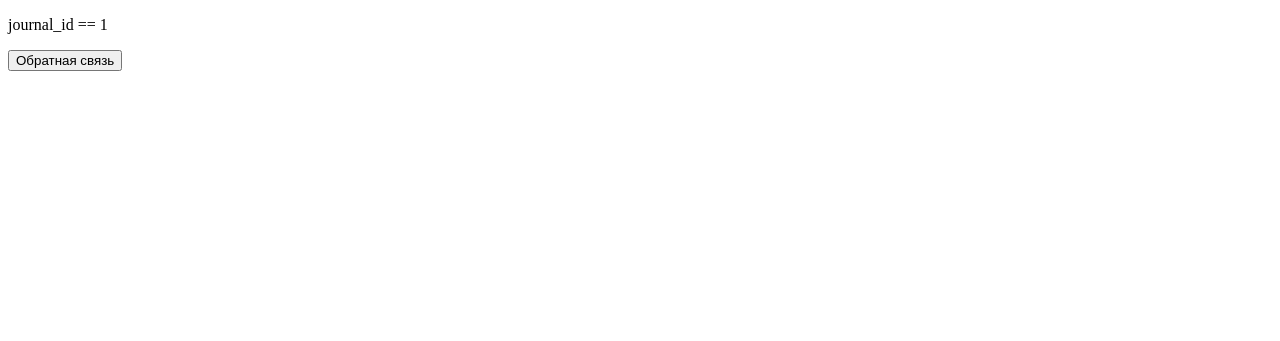
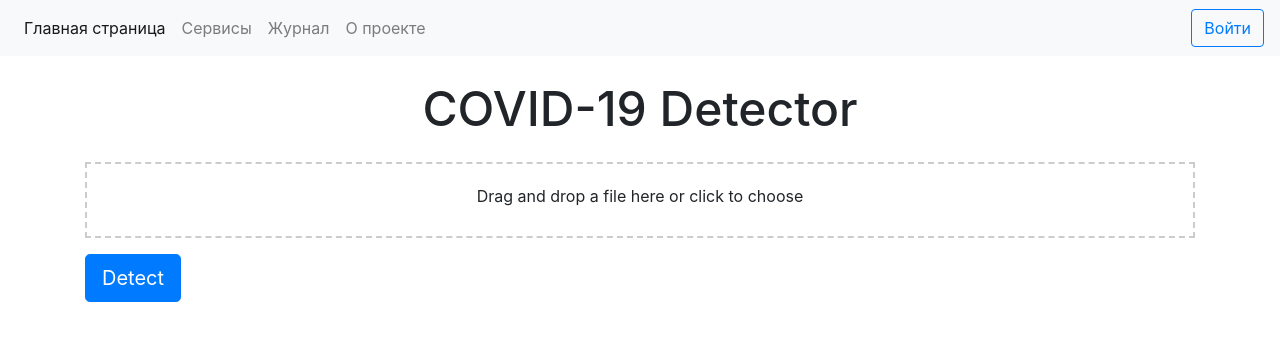
Before and after one commit to VadimKirillov/AI-med-service, a Flask app: page /covid_detector/1 in a window 1280 px wide. Shown: the top 341 px of the page. Run offline with Flask 3, Linux system fonts and the light colour scheme; data that the repository does not hold is empty; some libraries are stand-ins or nearby versions.

Commit message:
covid_classifier journal open

```diff
--- a/app.py
+++ b/app.py
@@ -258,6 +258,8 @@ def covid_detector():
 
 @app.route("/covid_detector/<int:journal_id>", methods=['GET', 'POST'])
 def COVID_Classifier(journal_id):
+    journal = Journal.query.filter_by(id=journal_id).first()
+
     if request.method == 'POST':
         action = request.form.get('action')
         if action == 'feedback':
@@ -265,7 +267,7 @@ def COVID_Classifier(journal_id):
             return redirect(url_for('Feedback', journal_id=journal_id))
         return render_template("COVID_Classifier_journal.html", journal_id=journal_id)
 
-    return render_template("COVID_Classifier_journal.html", journal_id=journal_id)
+    return render_template("COVID_Classifier_journal.html", journal=journal)
 
 
 @app.route("/feedback", methods=['GET', 'POST'])
--- a/templates/COVID_Classifier_journal.html
+++ b/templates/COVID_Classifier_journal.html
@@ -1,13 +1,84 @@
 <!DOCTYPE html>
-<html lang="en">
+<html>
 <head>
-    <meta charset="UTF-8">
-    <title>Title</title>
+    <title>COVID-19 Detector</title>
+    {% include 'top_menu_links.html'%}
+    <link rel="stylesheet" href="https://stackpath.bootstrapcdn.com/bootstrap/4.5.2/css/bootstrap.min.css">
+    <link rel="stylesheet" href="static/style.css">
+    <link rel="icon" type="image/png" href="static/images/logo.png">
+     <script src="https://cdn.jsdelivr.net/npm/sweetalert2@10"></script>
+    <script src="static/error_script.js"></script>
+
 </head>
 <body>
-    <p>journal_id == {{journal_id}}</p>
-     <form id="action_form_buttons" method="POST" enctype="multipart/form-data">
-            <button type="submit" class="btn btn-info" id="feedback_button" name="action" value="feedback">Обратная связь</button>
-     </form>
+
+{% include 'top_menu.html' %}
+    <div class="container mt-4">
+        <h1 class="mb-4">COVID-19 Detector</h1>
+        <form id="upload_form" method="POST" enctype="multipart/form-data">
+            <div id="drop_zone" class="mb-3">
+                <label for="file_input">Drag and drop a file here or click to choose</label>
+                <input type="file" name="file" id="file_input" style="display: none;">
+            </div>
+            <button type="submit" class="btn btn-primary btn-lg" name="action" value="detect">Detect</button>
+        </form>
+
+        {% if error %}
+        <script>
+            showError('{{error}}');
+        </script>
+        {% elif journal %}
+        <p>Start time: {{ journal.start_time }}</p>
+        <p>End time: {{ journal.end_time }}</p>
+        <h4>Result: {{ journal.service_result }}</h4>
+        <h4>Probability: {{ journal.percent_patology }}% </h4>
+        <img src="{{ journal.input_image_url }}" alt="исследование">
+        <h4>{{ journal.input_image_url }} </h4>
+
+        <form id="action_form_buttons" method="POST" enctype="multipart/form-data">
+            <input type="hidden" name="start_time" value="{{ journal.start_time }}">
+            <input type="hidden" name="end_time" value="{{ journal.end_time }}">
+            <input type="hidden" name="predicted_label" value="{{ journal.service_result }}">
+            <input type="hidden" name="predicted_prob" value="{{ journal.percent_patology }}">
+            <input type="hidden" name="image_path" value="{{ journal.input_image_url }}">
+            <div class="mt-4">
+                <button type="submit" class="btn btn-success mr-2" id="save_button" name="action" value="save">Сохранить</button>
+            </div>
+        </form>
+        {% endif %}
+    </div>
+
+
+    <script>
+        const dropZone = document.getElementById('drop_zone');
+        const fileInput = document.getElementById('file_input');
+
+        dropZone.addEventListener('dragover', (event) => {
+            event.preventDefault();
+            dropZone.style.backgroundColor = '#f0f0f0';
+        });
+
+        dropZone.addEventListener('dragleave', () => {
+            dropZone.style.backgroundColor = '';
+        });
+
+        dropZone.addEventListener('drop', (event) => {
+            event.preventDefault();
+            dropZone.style.backgroundColor = '';
+            const file = event.dataTransfer.files[0];
+            fileInput.files = event.dataTransfer.files;
+
+            const reader = new FileReader();
+            reader.onload = function(e) {
+                const uploadedImage = document.createElement('img');
+                uploadedImage.src = e.target.result;
+                uploadedImage.classList.add('img-fluid', 'mt-3');
+                dropZone.appendChild(uploadedImage);
+            };
+            reader.readAsDataURL(file);
+        });
+    </script>
+
+
 </body>
 </html>
```
